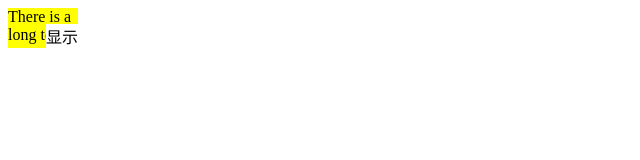
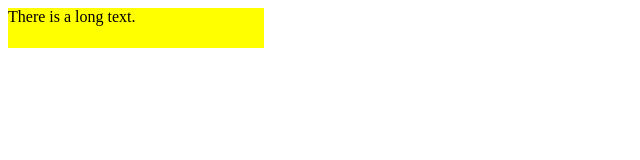
Before and after one commit to Stan-BK/showmore, a plain HTML site: page index.html in a window 1280 px wide. Shown: the whole page, without its empty margins (0-640 px from the left). Drawn offline with Linux system fonts and the light colour scheme.

Commit message:
update: implementation for oneline/multiline situation

```diff
--- a/index.html
+++ b/index.html
@@ -8,7 +8,8 @@
   <style>
     #wrap {
       position: relative;
-      width: 70px;
+      width: 20vw;
+      min-width: 100px;
       height: 40px;
       overflow-y: hidden;
       background-color: yellow;
--- a/src/index.js
+++ b/src/index.js
@@ -1,32 +1,72 @@
 ;(function() {
-  const showMore = document.createElement('span')
-  showMore.innerText = '显示'
-  showMore.style = `
-    position: absolute;
-    right: 0;
-    bottom: 0;
-    vertical-align: middle;
-    background-color: white;
-  `
-  const collections = document.getElementsByClassName('showmore')
+  function ShowMore({ wrap, callback, isMultiline, text = '显示更多' }) {
+    wrap = document.querySelector(wrap)
+    const collections = wrap.getElementsByClassName('showmore')
     function fitContent(
       elem
     ) {
       const parent = elem.parentNode
-    const { width: w, height: h } = getComputedStyle(elem)
-    const { width: pw, height: ph, overflow, whiteSpace } = getComputedStyle(parent)
+      if (!isMultiline) {
+        parent.style.overflowX = 'hidden'
+        parent.style.whiteSpace = 'nowrap'
+      }
+      const { width: w, height: h } = elem.getBoundingClientRect()
+      const { overflow, backgroundColor } = getComputedStyle(parent)
       if (overflow.split(' ')[0] !== 'hidden') {
         parent.style.overflowX = 'hidden'
       }
-    if (whiteSpace !== 'nowrap') {
-
+      addShowMore(parent, backgroundColor, elem)
+      var observer = new ResizeObserver((list) => {
+        let info = list[0]
+        let { width: cw, height: ch } = info.contentRect
+        let target = info.target
+        let __showmore = target.getElementsByClassName('__showmore')[0]
+        if (cw <= w) {
+          if (isMultiline && ch <= 2 * h)
+            __showmore.style.display = 'inline-block'
+        } else {
+          __showmore.style.display = 'none'
         }
-
-    if (pw <= w || ph <= h) {
-      parent.appendChild(showMore.cloneNode(true))
+      })
+      observer.observe(wrap)
     }
+    function addShowMore(
+      elem,
+      bgc,
+      target
+    ) {
+      const showMore = document.createElement('span')
+      showMore.innerText = text
+      showMore.className = '__showmore'
+      showMore.style = `
+        display: inline-block;
+        position: absolute;
+        right: 0;
+        ${isMultiline ? 'bottom' : 'top'}: 0;
+        vertical-align: middle;
+        background: radial-gradient(${bgc} 70%, transparent);
+        color: deepskyblue;
+        padding: 0 2px;
+        box-shadow: 1px 1px 10px ${bgc} inset;
+        cursor: pointer;
+      `
+      showMore.addEventListener('click', function() {
+        callback(showMore, target, elem)
+      })
+      elem.appendChild(showMore)
     }
     for (var i = 0; i < collections.length; i++) {
       fitContent(collections[i])
     }
+  }
+  window.ShowMore = ShowMore
 })()
+function callback(...args) {
+  console.log(args)
+}
+ShowMore({
+  wrap: '#wrap',
+  callback,
+  isMultiline: true,
+  text: '更多'
+})
```
Also changed, not shown: README.md. Lines whose indentation alone changed are shown as unchanged.
